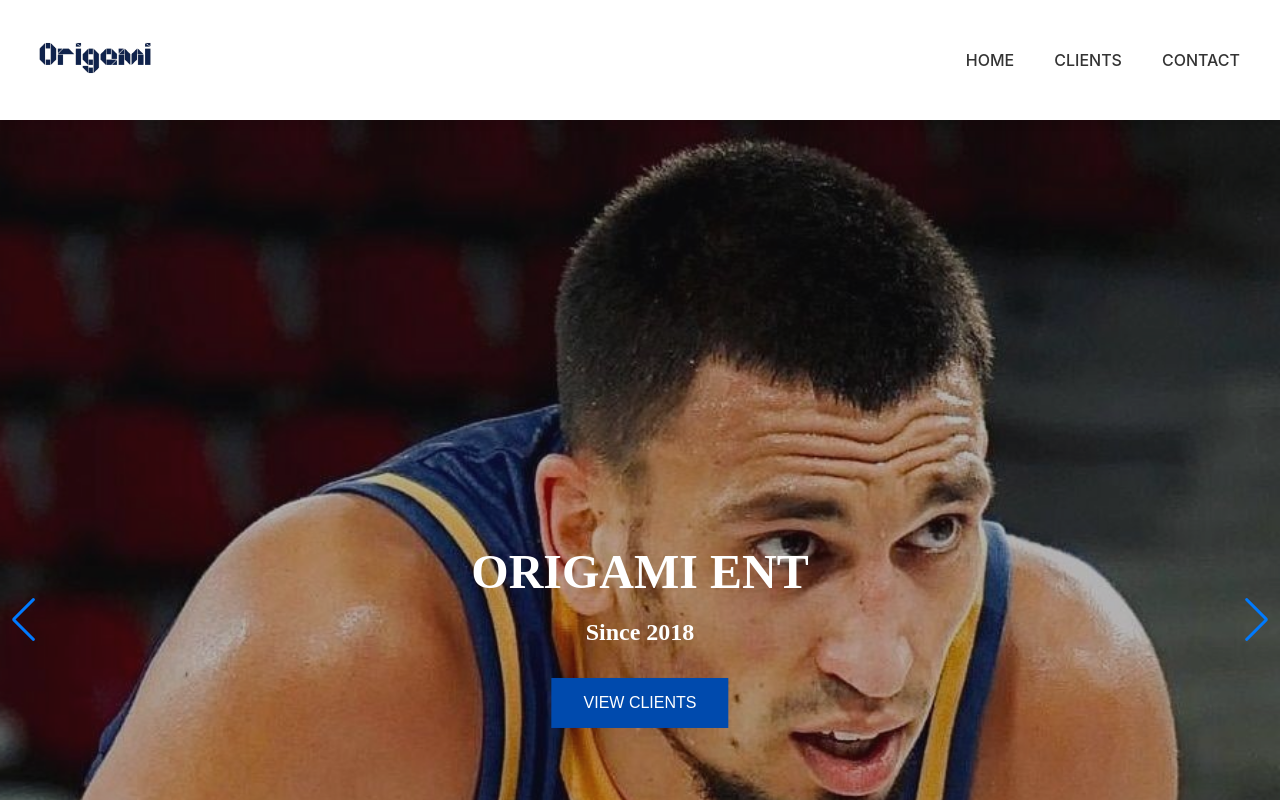
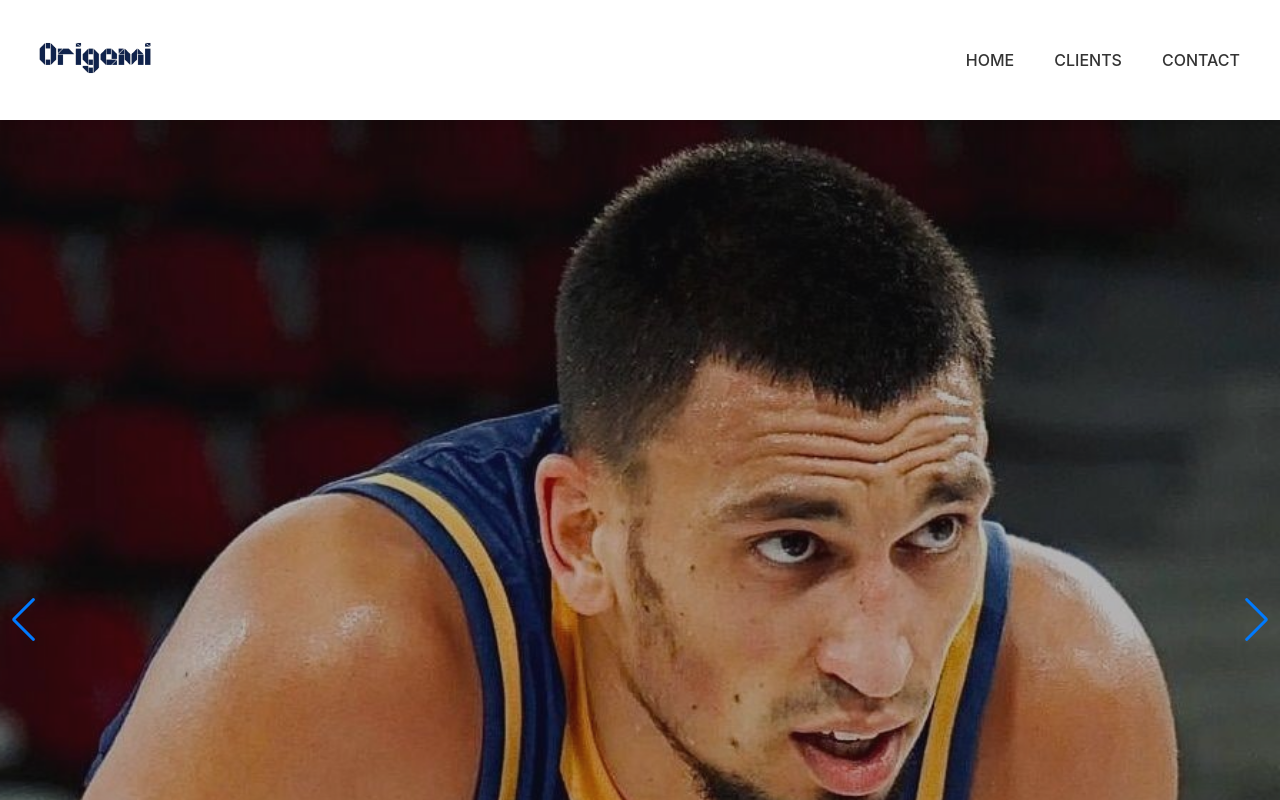
Before and after one commit to DurimHydaverdi/origami2, a React (Create React App) app: page / in a window 1280 px wide. Shown: the top 800 px of the page. Built offline with nearby package versions, Linux system fonts and the light colour scheme; the HTML template or start-up script is replaced by a standard one.

Commit message:
Hero change
Hero change

```diff
--- a/src/Hero/Hero.jsx
+++ b/src/Hero/Hero.jsx
@@ -53,11 +53,11 @@
                         <img src={image6} alt="Slide 3" className="hero-slide-image" />
                     </SwiperSlide>
                 </Swiper>
-                <div className="hero-text">
+                {/* <div className="hero-text">
                     <h1 className="hero-title">ORIGAMI ENT</h1>
                     <h2 className="hero-subtitle">Since 2018</h2>
                     <button className="hero-button">VIEW CLIENTS</button>
-                </div>
+                </div> */}
             </header>
             <ClientsLandingPage />
             <DribbleSection />
```
